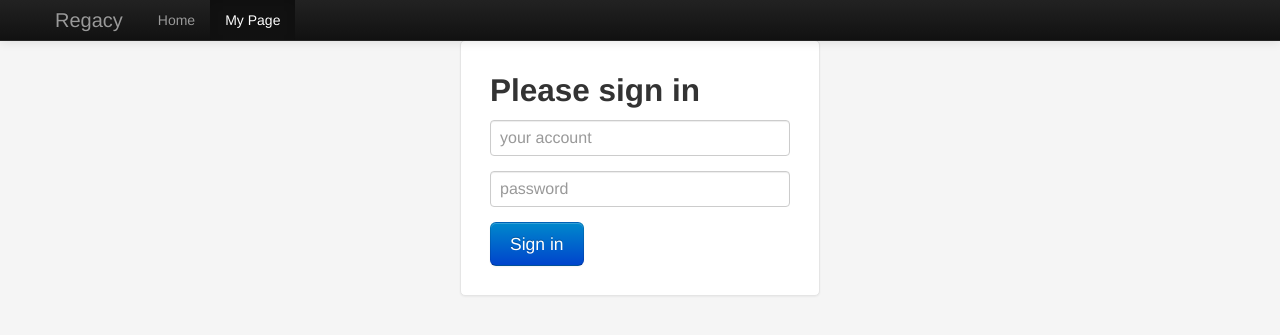
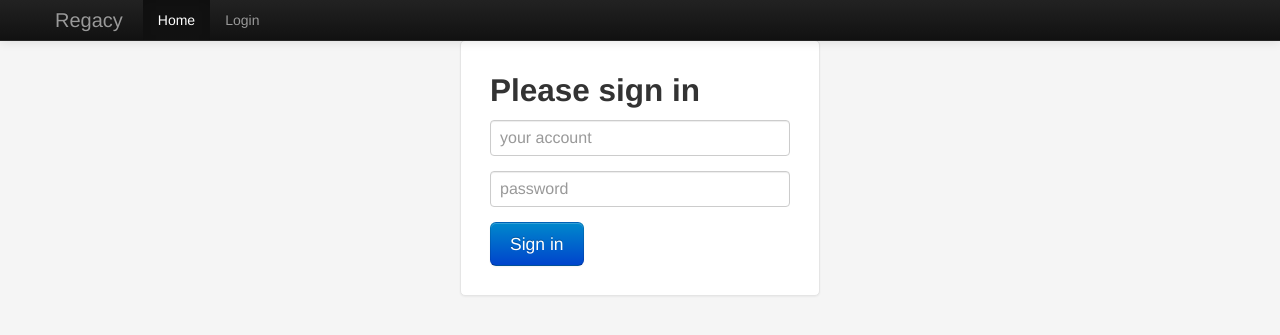
Before and after one commit to ara-ta3/none-framework, a PHP site: page /user/login.php in a window 1280 px wide. Shown: the top 335 px of the page. Run offline with PHP 8.4, Linux system fonts and the light colour scheme; some libraries are stand-ins or nearby versions.

Commit message:
すべてのページをtwigに移行した

```diff
--- a/index.php
+++ b/index.php
@@ -1,11 +1,8 @@
 <?php
-error_reporting(-1);
-ini_set('error_reporting', E_ALL);
 require_once 'lib/auth.php';
 require_once 'lib/helper.php';
 $twig       = Helper::twig_init();
-$template   = $twig->loadTemplate('index.twig');
 $data   = array(
     'login' => Auth::is_login(),
 );
-echo $template->render($data);
+echo $twig->render('index.twig',$data);
--- a/lib/helper.php
+++ b/lib/helper.php
@@ -4,6 +4,8 @@ class Helper{
     public static function twig_init(){
         Twig_Autoloader::register();
         $loader     = new Twig_Loader_Filesystem(__DIR__.'/../template/');
-        return  new Twig_Environment($loader);
+        $twig       = new Twig_Environment($loader);
+        $twig->addGlobal('base','./');
+        return $twig;
     }
 }
--- a/template/base.twig
+++ b/template/base.twig
@@ -4,20 +4,22 @@
 {% block header %}
 <meta charset="utf-8">
 <title>HelloWorld</title>
-
 <!-- Le styles -->
-<link href="assets/bootstrap/css/bootstrap.css" rel="stylesheet">
+<link href="{{base}}assets/bootstrap/css/bootstrap.css" rel="stylesheet">
 <style>
 body {
     padding-top: 60px; /* 60px to make the container go all the way to the bottom of the topbar */
 }
 </style>
-<link href="assets/bootstrap/css/bootstrap-responsive.css" rel="stylesheet">
+<link href="{{base}}assets/bootstrap/css/bootstrap-responsive.css" rel="stylesheet">
 {% endblock %}
 {% block subheader %}
 {% endblock %}
 </head>
 <body>
+{% block nav %}
+    {% include 'nav.twig' with {'login':login} %}
+{% endblock %}
 {% block body %}
 {% endblock %}
 </body>
--- /dev/null
+++ b/template/nav.twig
@@ -0,0 +1,23 @@
+<div class="navbar navbar-inverse navbar-fixed-top">
+<div class="navbar-inner">
+<div class="container">
+<button type="button" class="btn btn-navbar" data-toggle="collapse" data-target=".nav-collapse">
+<span class="icon-bar"></span>
+<span class="icon-bar"></span>
+<span class="icon-bar"></span>
+</button>
+<a class="brand" href="{{base}}">Regacy</a>
+<div class="nav-collapse collapse">
+<ul class="nav">
+<li class="active"><a href="{{base}}">Home</a></li>
+{% if login %}
+<li><a href="{{base}}user">My Page</a></li>
+<li><a href="{{base}}user/logout.php">Logout</a></li>
+{% else %}
+<li><a href="{{base}}user/login.php">Login</a></li>
+{% endif %}
+</ul>
+</div><!--/.nav-collapse -->
+</div>
+</div>
+</div>
--- /dev/null
+++ b/template/user/login.twig
@@ -0,0 +1,29 @@
+{% extends 'base.twig' %}
+{% block subheader %}
+<link href="../assets/css/login.css" rel="stylesheet">
+<link href="../assets/bootstrap/css/bootstrap-responsive.css" rel="stylesheet">
+<script type="text/javascript" src="http://ajax.googleapis.com/ajax/libs/jquery/1.9.1/jquery.min.js"></script>
+<script type="text/javascript" src="../assets/bootstrap/js/bootstrap.js"></script>
+<script type="text/javascript">
+    jQuery(function(){
+        jQuery("#login").popover({
+            placement:"right",
+            trigger:"hover",
+            title:"id:sample",
+            content:"pass:sampe"
+        });
+    });
+</script>
+{% endblock %}
+{% block body %}
+<div class="container">
+    <form class="form-signin" id="login" action="./login.php" method="POST">
+        <h2 class="form-signin-heading">Please sign in</h2>
+        <input type="text" name="user_id" class="input-block-level" placeholder="your account" value="{{user_id}}">
+        <input type="password" name="password" class="input-block-level" placeholder="password">
+        <button class="btn btn-large btn-primary" type="submit">Sign in</button>
+        <br />
+        <span class="text text-error">{{error}}</span>
+    </form>
+</div>
+{% endblock %}
--- a/user/login.php
+++ b/user/login.php
@@ -1,76 +1,29 @@
 <?php
 require_once '../lib/auth.php';
-if(Auth::is_login()):
+require_once '../lib/helper.php';
+if(Auth::is_login()){
     header('Location: ./');
     exit;
-endif;
+}
+$user_id    = '';
+$error      = '';
 
-$user_id    = '';
-$error      = null;
-if($_SERVER['REQUEST_METHOD'] === 'POST'):
-    if($_POST['user_id']   === 'sample' && $_POST['password'] === 'sample'):
+if($_SERVER['REQUEST_METHOD'] === 'POST'){
+    if($_POST['user_id']   === 'sample' && $_POST['password'] === 'sample'){
         Auth::do_login();
         header('Location: ./');
         exit;
-    else:
+    }else{
         $user_id    = htmlspecialchars($_POST['user_id'], ENT_QUOTES, 'utf-8');
         $error      = 'id か passwordが間違ってます';
-    endif;
-endif;
-?>
-<!DOCTYPE html>
-<html lang="ja">
-<head>
-<meta charset="utf-8">
-<title>HelloWorld</title>
+    }
+}
 
-<!-- Le styles -->
-<link href="../assets/bootstrap/css/bootstrap.css" rel="stylesheet">
-<link href="../assets/css/login.css" rel="stylesheet">
-<link href="../assets/bootstrap/css/bootstrap-responsive.css" rel="stylesheet">
-<script type="text/javascript" src="http://ajax.googleapis.com/ajax/libs/jquery/1.9.1/jquery.min.js"></script>
-<script type="text/javascript" src="../assets/bootstrap/js/bootstrap.js"></script>
-<script type="text/javascript">
-    jQuery(function(){
-        jQuery("#login").popover({
-            placement:"right",
-            trigger:"hover",
-            title:"id:sample",
-            content:"pass:sampe"
-        });
-    });
-</script>
-</head>
-<body>
-
-<div class="navbar navbar-inverse navbar-fixed-top">
-<div class="navbar-inner">
-<div class="container">
-<button type="button" class="btn btn-navbar" data-toggle="collapse" data-target=".nav-collapse">
-<span class="icon-bar"></span>
-<span class="icon-bar"></span>
-<span class="icon-bar"></span>
-</button>
-<a class="brand" href="../">Regacy</a>
-<div class="nav-collapse collapse">
-<ul class="nav">
-<li><a href="../">Home</a></li>
-<li class="active"><a href="./">My Page</a></li>
-</ul>
-</div><!--/.nav-collapse -->
-</div>
-</div>
-</div>
-
-<div class="container">
-    <form class="form-signin" id="login" action="./login.php" method="POST">
-        <h2 class="form-signin-heading">Please sign in</h2>
-        <input type="text" name="user_id" class="input-block-level" placeholder="your account" value="<?php echo $user_id ?>">
-        <input type="password" name="password" class="input-block-level" placeholder="password">
-        <button class="btn btn-large btn-primary" type="submit">Sign in</button>
-        <br />
-        <span class="text text-error"><?php echo $error;?></span>
-    </form>
-</div>
-</body>
-</html>
+$twig       = Helper::twig_init();
+$data   = array(
+    'login' => Auth::is_login(),
+    'base'  => '../',
+    'error'  => $error,
+    'user_id'   => $user_id,
+);
+echo $twig->render('user/login.twig',$data);
```
Also changed, not shown: template/index.twig (+0 -26 lines), template/user/index.twig (added, +10 -0 lines), user/index.php (+11 -54 lines).
